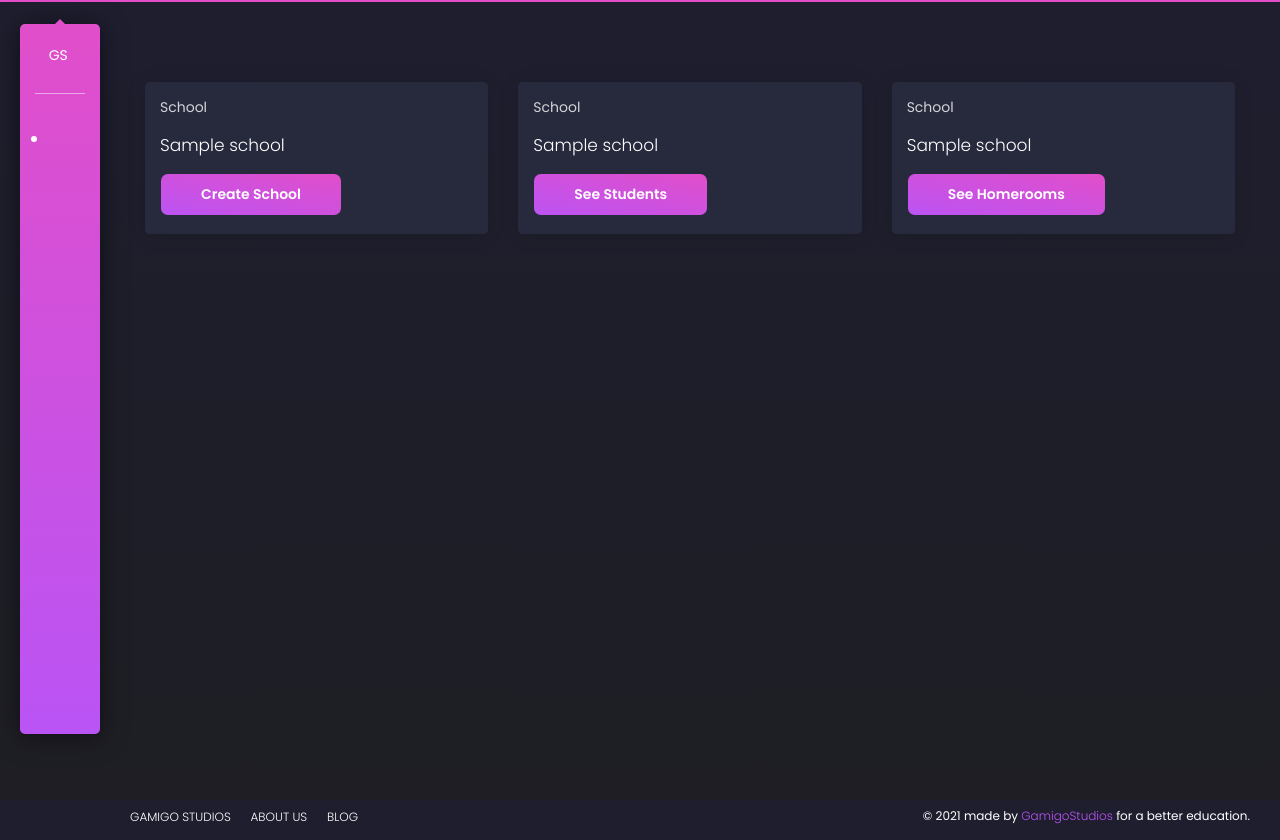
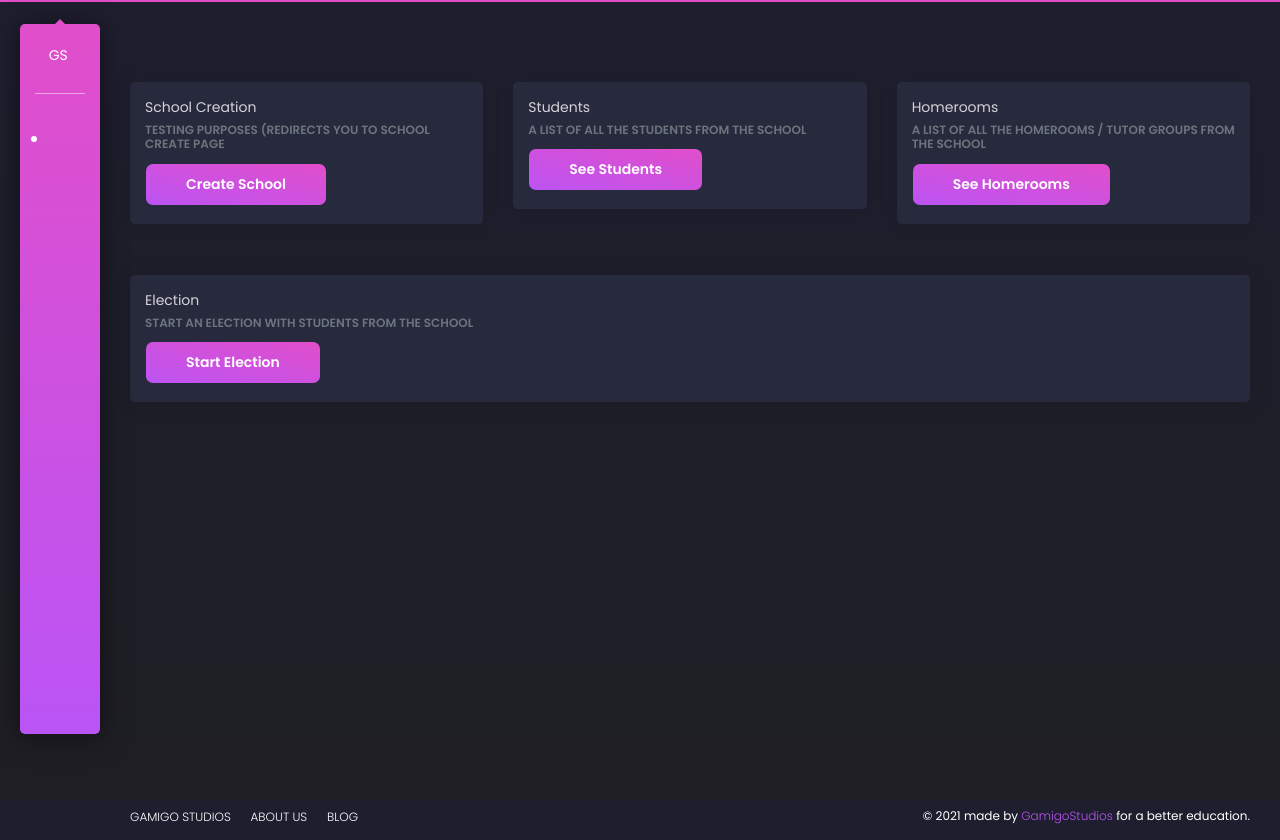
Before and after one commit to gamble33/Homerooms, a Flask app: page /school/ in a window 1280 px wide. Shown: the part 58-898 px from the top of the page. Run offline with Flask 2, Linux system fonts and the light colour scheme; a user stored in the database is signed in; tables that the repository leaves empty hold one stand-in row (values such as "Sample post"); some libraries are stand-ins or nearby versions.

Commit message:
Change 'content' base.html to content class

```diff
--- a/website/templates/base.html
+++ b/website/templates/base.html
@@ -164,10 +164,8 @@
 
         <!-- Content (Inheritable) -->
         <div class="content">
-            <div class="container">
                 {% block content %}
                 {% endblock %}
-            </div>
         </div>
         <!-- End of content -->
 
--- a/website/templates/school_home.html
+++ b/website/templates/school/school_home.html
@@ -5,36 +5,56 @@
 {% block content %}
 
     <div class="row">
+
         <div class="col">
             <div class="card card-nav-tabs">
                 <div class="card-header card-header-warning">
-                    School
+                    School Creation
                 </div>
                 <div class="card-body">
-                    <h4 class="card-title">{{ school.name }}</h4>
+                    <h6 class="card-subtitle mb-2 text-muted">Testing purposes (redirects you to school create page</h6>
                     <a href="/school/create-school" class="btn btn-primary">Create School</a>
                 </div>
             </div>
         </div>
+
         <div class="col">
             <div class="card card-nav-tabs">
                 <div class="card-header card-header-warning">
-                    School
+                    Students
                 </div>
                 <div class="card-body">
-                    <h4 class="card-title">{{ school.name }}</h4>
+                    <h6 class="card-subtitle mb-2 text-muted">A list of all the students from the school</h6>
                     <a href="/school/see-students" class="btn btn-primary">See Students</a>
                 </div>
             </div>
         </div>
+
         <div class="col">
             <div class="card card-nav-tabs">
                 <div class="card-header card-header-warning">
-                    School
+                    Homerooms
                 </div>
                 <div class="card-body">
-                    <h4 class="card-title">{{ school.name }}</h4>
+                    <h6 class="card-subtitle mb-2 text-muted">A list of all the homerooms / tutor groups from the school</h6>
                     <a href="/school/see-homerooms" class="btn btn-primary">See Homerooms</a>
+                </div>
+            </div>
+        </div>
+    </div>
+
+    <br/>
+
+
+    <div class="row">
+        <div class="col">
+            <div class="card card-nav-tabs">
+                <div class="card-header card-header-warning">
+                    Election
+                </div>
+                <div class="card-body">
+                    <h6 class="card-subtitle mb-2 text-muted">Start an election with students from the school</h6>
+                    <a href="/school/create-school" class="btn btn-primary">Start Election</a>
                 </div>
             </div>
         </div>
--- a/website/views/school.py
+++ b/website/views/school.py
@@ -50,7 +50,7 @@ def school_home():
 
     # If the current user (teacher) is a part of school
     if current_user.school_id:
-        return render_template("school_home.html", user=current_user, school=_school)
+        return render_template("school/school_home.html", user=current_user, school=_school)
 
     return redirect(url_for('school.create_school'))
 
@@ -70,7 +70,7 @@ def create_school():
         register_school(school_name)
         return redirect(url_for('school.school_home'))
 
-    return render_template("create_school.html", user=current_user)
+    return render_template("school/create_school.html", user=current_user)
 
 
 @school.route('/see-students', methods=['GET'])
@@ -97,7 +97,7 @@ def see_students():
     for user in users:
         student_user[user] = Student.query.get(user.id)
 
-    return render_template("school_students_list.html", user=current_user, users=users, school=_school,
+    return render_template("school/school_students_list.html", user=current_user, users=users, school=_school,
                            student_user=student_user)
 
 
@@ -116,7 +116,7 @@ def see_homerooms():
 
     homerooms = Homeroom.query.filter_by(school_id=_school.id)
 
-    return render_template("school_homerooms_list.html", user=current_user, homerooms=homerooms, school=_school)
+    return render_template("school/school_homerooms_list.html", user=current_user, homerooms=homerooms, school=_school)
 
 
 @school.route('/create-homeroom', methods=['GET', 'POST'])
@@ -142,4 +142,4 @@ def create_homeroom():
 
         return redirect(url_for('school.see_homerooms'))
 
-    return render_template("school_create_homeroom.html", user=current_user)
+    return render_template("school/school_create_homeroom.html", user=current_user)
```
Also changed, not shown: website/models/User.py (+0 -8 lines), website/templates/school/create_school.html (renamed from website/templates/create_school.html), website/templates/school/school_create_homeroom.html (renamed from website/templates/school_create_homeroom.html), website/templates/school/school_homerooms_list.html (renamed from website/templates/school_homerooms_list.html), website/templates/school/school_students_list.html (renamed from website/templates/school_students_list.html), 1 other file.
